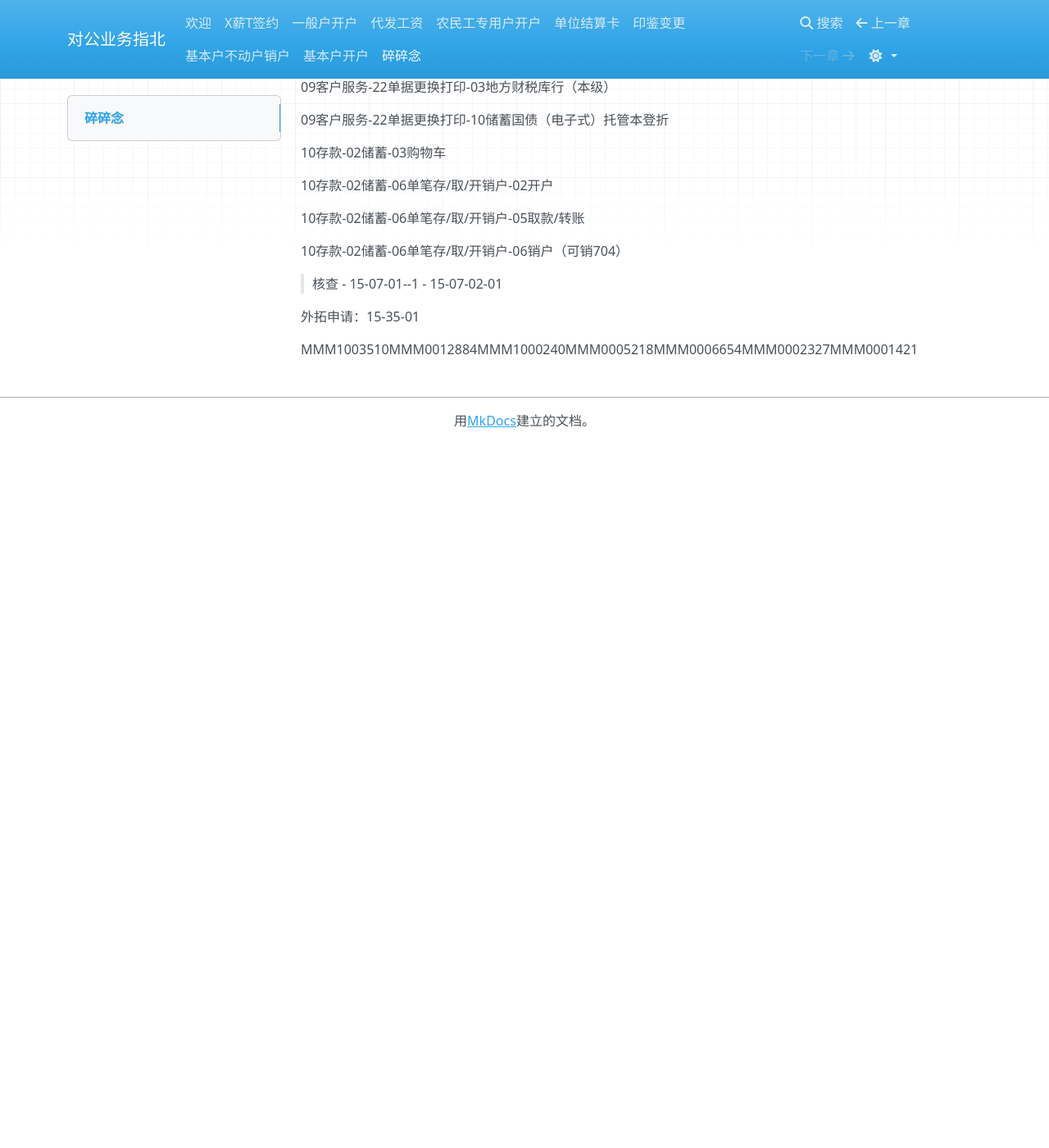
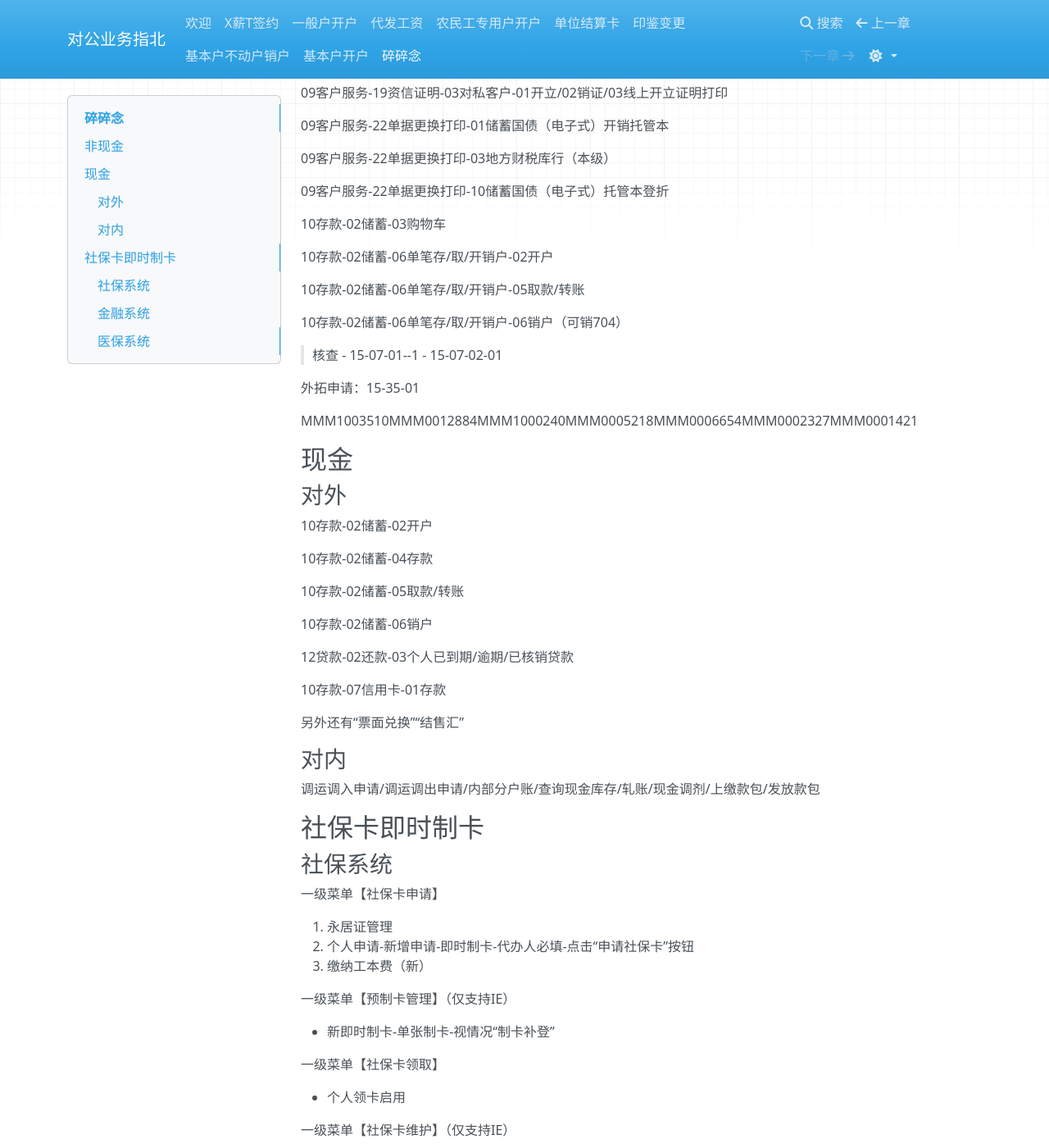
Before and after one commit to sakurafisch/fi, an MkDocs documentation site: the page built from docs/非对公.md, in a window 1280 px wide and 1400 px high, scrolled down 400 px. Shown: the whole window at 82% size. Built offline with MkDocs 1.6.1, drawn with Linux system fonts in a browser that asks for light colours; nearby versions of some CDN libraries; before the commit the page ends 941 px from its top, so only the background shows below that; some of the changed text lies outside the part shown.

Commit message:
feat: 现金

```diff
--- a/docs/非对公.md
+++ b/docs/非对公.md
@@ -1,5 +1,6 @@
 # 碎碎念
 
+## 非现金
 01客户信息-01查询-02客户
 
 01客户信息-04账户维护-01借记卡（年费）
@@ -13,6 +14,8 @@
 09客户服务-08账户-12对私信息核实
 
 09客户服务-19现金预约
+
+09客户服务-19资信证明-03对私客户-01开立/02销证/03线上开立证明打印
 
 09客户服务-22单据更换打印-01储蓄国债（电子式）开销托管本
 
@@ -36,3 +39,68 @@
 
 
 MMM1003510MMM0012884MMM1000240MMM0005218MMM0006654MMM0002327MMM0001421
+
+
+## 现金
+
+### 对外
+
+10存款-02储蓄-02开户
+
+10存款-02储蓄-04存款
+
+10存款-02储蓄-05取款/转账
+
+10存款-02储蓄-06销户
+
+12贷款-02还款-03个人已到期/逾期/已核销贷款
+
+10存款-07信用卡-01存款
+
+另外还有“票面兑换”“结售汇”
+
+### 对内
+
+调运调入申请/调运调出申请/内部分户账/查询现金库存/轧账/现金调剂/上缴款包/发放款包
+
+## 社保卡即时制卡
+
+### 社保系统
+
+一级菜单【社保卡申请】
+
+1. 永居证管理
+2. 个人申请-新增申请-即时制卡-代办人必填-点击“申请社保卡”按钮
+3. 缴纳工本费（新）
+
+一级菜单【预制卡管理】（仅支持IE）
+
+- 新即时制卡-单张制卡-视情况“制卡补登”
+
+一级菜单【社保卡领取】
+
+- 个人领卡启用
+
+一级菜单【社保卡维护】（仅支持IE）
+
+- PIN 维护
+
+### 金融系统
+
+09客户服务-15借记卡-01开/换/销/领-11开卡-01个人借记卡-特殊I类账户
+
+01客户信息-01查询-10客户-01对私-社保客户信息维护
+
+### 医保系统
+
+15内部管理-25信息导出-02特色-01代收付-广东医保代收付
+
+- 卡证信息查询
+
+视情况处理：
+
+- 实时同步银行个人账户信息-00新制卡/10正常-推送
+
+- 医保补换卡信息发送
+
+- 服务银行变更结果推送
```
